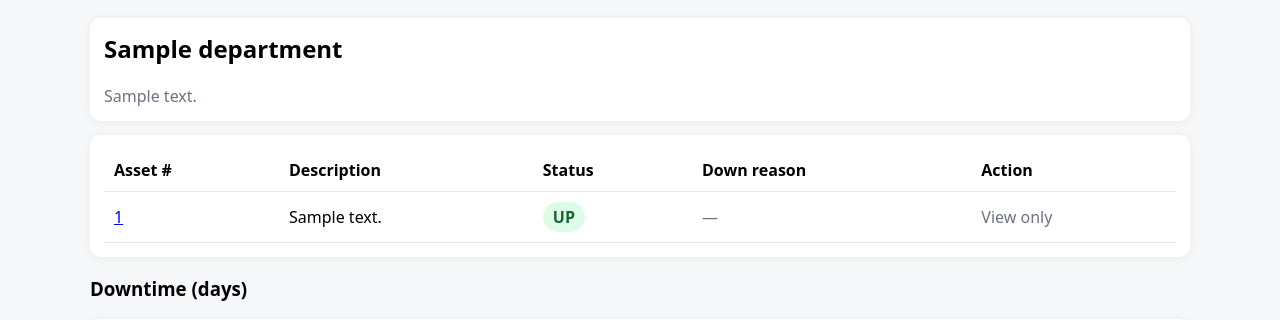
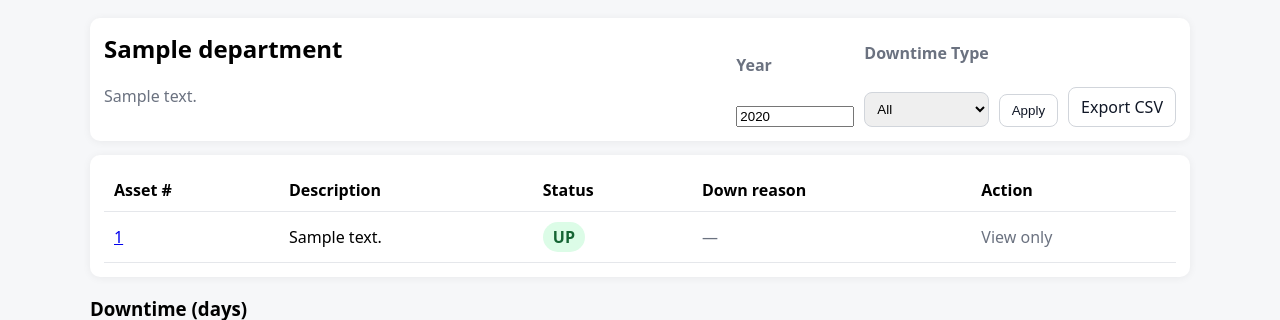
Before and after one commit to prestochango93/downtime-server, a Django app: template downtime/downtime_tracker/templates/downtime_tracker/department.html in a window 1280 px wide. Shown: the part 50-370 px from the top of the page. Run offline with Django 5.2, Linux system fonts and the light colour scheme; the template is opened without the code that fills it: most values are stand-ins (such as "Sample title", 1, 10 or a date in 2020).

Commit message:
Enhance department page with filters and export options

```diff
--- a/downtime/downtime_tracker/templates/downtime_tracker/department.html
+++ b/downtime/downtime_tracker/templates/downtime_tracker/department.html
@@ -1,12 +1,38 @@
 {% extends "downtime_tracker/base.html" %}
 {% load dt_extras %}
 {% block title %}{{ department.name }} — Downtime Tracker{% endblock %}
-<a class="btn" href="{% url 'downtime_tracker:department_export_csv' department.code %}?year={{ year }}">Export CSV</a>
 
 {% block content %}
   <div class="card">
-    <h2 style="margin-top:0;">{{ department.name }}</h2>
-    {% if department.description %}<div class="muted">{{ department.description }}</div>{% endif %}
+    <div style="display:flex; justify-content:space-between; align-items:flex-start; gap:12px; flex-wrap:wrap;">
+      <div>
+        <h2 style="margin-top:0;">{{ department.name }}</h2>
+        {% if department.description %}<div class="muted">{{ department.description }}</div>{% endif %}
+      </div>
+
+      <div style="display:flex; gap:10px; flex-wrap:wrap; align-items:end;">
+        <form method="get" style="display:flex; gap:10px; flex-wrap:wrap; align-items:end;">
+          <div>
+            <label class="muted" for="id_year">Year</label><br>
+            <input id="id_year" name="year" type="number" value="{{ year }}" style="width:110px;">
+          </div>
+
+          <div>
+            <label class="muted" for="id_cat">Downtime Type</label><br>
+            <select id="id_cat" name="cat">
+              <option value="ALL" {% if cat == "ALL" %}selected{% endif %}>All</option>
+              {% for v,l in cat_choices %}
+                <option value="{{ v }}" {% if cat == v %}selected{% endif %}>{{ l }}</option>
+              {% endfor %}
+            </select>
+          </div>
+
+          <button class="btn" type="submit">Apply</button>
+        </form>
+
+        <a class="btn" href="{% url 'downtime_tracker:department_export_csv' department.code %}?year={{ year }}&cat={{ cat }}">Export CSV</a>
+      </div>
+    </div>
   </div>
 
   <div style="height:14px;"></div>
@@ -26,7 +52,7 @@
         {% for e in equipment_list %}
           <tr>
             <td>
-              <a href="{% url 'downtime_tracker:equipment_detail' e.id %}">{{ e.asset_number }}</a>
+              <a href="{% url 'downtime_tracker:equipment_detail' e.id %}?year={{ year }}&cat={{ cat }}">{{ e.asset_number }}</a>
             </td>
             <td>{{ e.description }}</td>
             <td>
@@ -58,7 +84,7 @@
             </td>
           </tr>
         {% empty %}
-          <tr><td colspan="4" class="muted">No equipment found for this department.</td></tr>
+          <tr><td colspan="5" class="muted">No equipment found for this department.</td></tr>
         {% endfor %}
       </tbody>
     </table>
```
